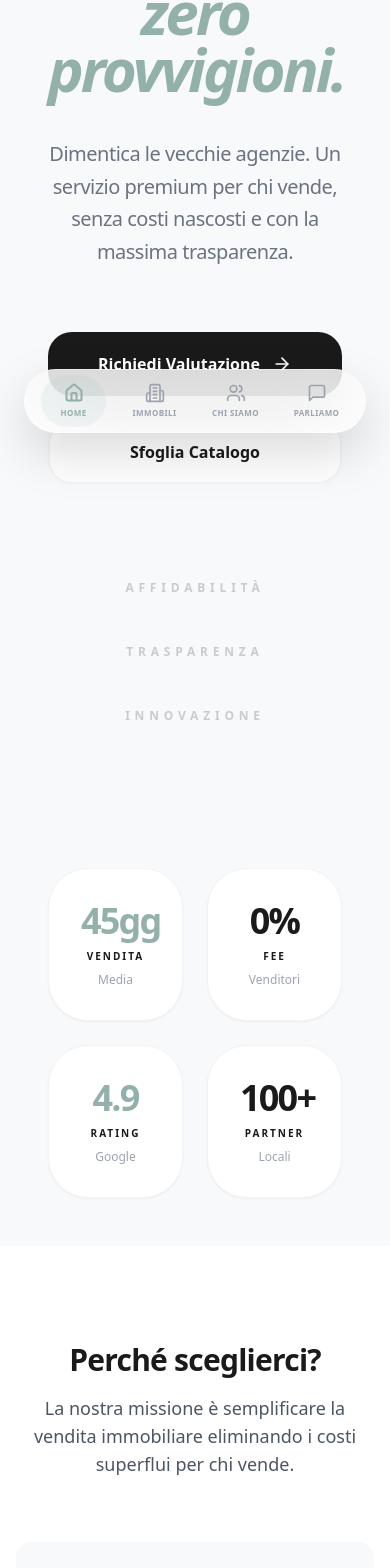
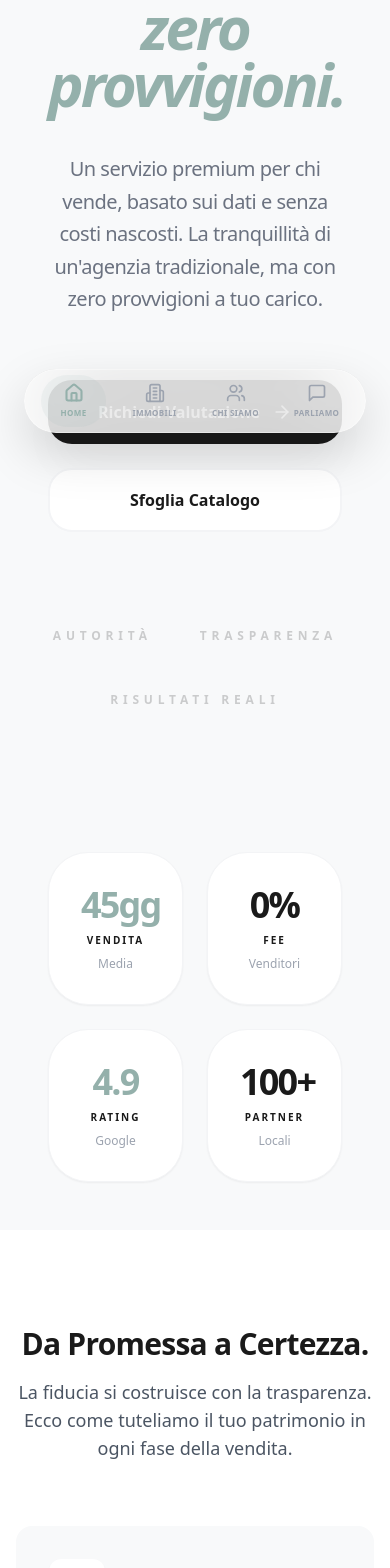
Before and after one commit to Chjnzo/ITI2.0, a React (Vite) app: page / in a window 390 px wide. Shown: the part 387-1955 px from the top of the page. Built offline with nearby package versions, Linux system fonts and the light colour scheme; no server answers; the database is empty.

Commit message:
[dyad] Aggiornato il copywriting della Home Page per riflettere un tono più autorevole, istituzionale e basato sulla trasparenza radicale. - wrote 4 file(s)

```diff
--- a/src/components/AboutSection.tsx
+++ b/src/components/AboutSection.tsx
@@ -13,10 +13,10 @@ const AboutSection = () => {
             whileInView={{ opacity: 1, y: 0 }}
             viewport={{ once: true }}
           >
-            <span className="text-[10px] font-bold tracking-[0.2em] text-[#94b0ab] uppercase mb-6 block">La Nostra Storia</span>
-            <h2 className="text-4xl md:text-6xl font-bold tracking-tighter mb-8 text-[#1a1a1a]">Ridefiniamo il mercato di Bergamo.</h2>
+            <span className="text-[10px] font-bold tracking-[0.2em] text-[#94b0ab] uppercase mb-6 block">L'Evoluzione</span>
+            <h2 className="text-4xl md:text-6xl font-bold tracking-tighter mb-8 text-[#1a1a1a]">Da innovatori a nuovo standard di mercato.</h2>
             <p className="text-lg md:text-xl text-gray-500 leading-relaxed mb-12">
-              Il Tuo Immobiliare nasce con una visione chiara: rendere la vendita di una casa un processo onesto, trasparente e privo di commissioni inutili per chi vende. Siamo un team di professionisti radicati nel territorio bergamasco.
+              Siamo partiti con l'obiettivo di cambiare le regole. Oggi, le decine di case vendute e la soddisfazione dei clienti dimostrano che un'alternativa equa esiste davvero. Uniamo la solidità di un'istituzione tradizionale all'efficienza tecnologica moderna.
             </p>
 
             <div className="grid grid-cols-2 gap-8 pt-8 border-t border-gray-100">
--- a/src/components/BentoHero.tsx
+++ b/src/components/BentoHero.tsx
@@ -30,7 +30,7 @@ const BentoHero = () => {
         >
           {/* Badge superiore pulito */}
           <div className="inline-flex items-center gap-2 px-5 py-2 bg-white border border-gray-100 rounded-full text-[#94b0ab] text-[10px] font-bold uppercase tracking-[0.2em] mb-12 shadow-sm">
-            <Sparkles size={12} /> L'immobiliare a Bergamo
+            <Sparkles size={12} /> L'Agenzia di Riferimento a Bergamo
           </div>
 
           {/* Titolo Monumentale */}
@@ -41,7 +41,7 @@ const BentoHero = () => {
 
           {/* Copy unificato */}
           <p className="text-xl md:text-2xl text-gray-500 font-medium mb-16 max-w-2xl mx-auto leading-relaxed tracking-tight">
-            Dimentica le vecchie agenzie. Un servizio premium per chi vende, senza costi nascosti e con la massima trasparenza.
+            Un servizio premium per chi vende, basato sui dati e senza costi nascosti. La tranquillità di un'agenzia tradizionale, ma con zero provvigioni a tuo carico.
           </p>
 
           {/* Azioni */}
@@ -60,9 +60,9 @@ const BentoHero = () => {
 
           {/* Footer Hero */}
           <div className="mt-24 flex flex-wrap justify-center gap-12 md:gap-20 opacity-20 grayscale">
-            <span className="text-xs font-bold tracking-[0.4em] uppercase">Affidabilità</span>
+            <span className="text-xs font-bold tracking-[0.4em] uppercase">Autorità</span>
             <span className="text-xs font-bold tracking-[0.4em] uppercase">Trasparenza</span>
-            <span className="text-xs font-bold tracking-[0.4em] uppercase">Innovazione</span>
+            <span className="text-xs font-bold tracking-[0.4em] uppercase">Risultati Reali</span>
           </div>
         </motion.div>
       </div>
--- a/src/components/TeamContact.tsx
+++ b/src/components/TeamContact.tsx
@@ -12,9 +12,9 @@ const TeamContact = () => {
           <div className="grid grid-cols-1 lg:grid-cols-2">
             <div className="p-8 md:p-16">
               <span className="text-[10px] font-bold tracking-[0.2em] text-[#94b0ab] uppercase mb-4 block">Contatti</span>
-              <h2 className="text-4xl md:text-6xl font-bold text-[#1a1a1a] mb-8 tracking-tighter">Siamo qui per te.</h2>
+              <h2 className="text-4xl md:text-6xl font-bold text-[#1a1a1a] mb-8 tracking-tighter">Scopri il vero valore di casa tua.</h2>
               <p className="text-lg text-gray-500 mb-12 leading-relaxed max-w-md">
-                Che tu stia cercando la casa dei tuoi sogni o voglia vendere la tua proprietà a zero provvigioni, il nostro team è pronto ad aiutarti.
+                Contattaci per una valutazione oggettiva e gratuita. Scopri quanto vale realmente il tuo immobile sul mercato di oggi, senza alcun vincolo.
               </p>
 
               <div className="space-y-8">
--- a/src/components/ValueProposition.tsx
+++ b/src/components/ValueProposition.tsx
@@ -8,22 +8,22 @@ const features = [
   {
     icon: <Shield className="w-8 h-8 text-[#94b0ab]" />,
     title: "Zero Provvigioni",
-    text: "Siamo professionisti nel settore... chi possiede un immobile non deve sostenere costi per venderlo!"
+    text: "Nessun costo per chi vende. Una garanzia contrattuale e una questione di trasparenza radicale, non uno slogan."
   },
   {
     icon: <FileText className="w-8 h-8 text-[#94b0ab]" />,
-    title: "Report Gratuito",
-    text: "Un'analisi chiara e dettagliata per scoprire il vero valore di mercato del tuo immobile."
+    title: "Valutazione Data-Driven",
+    text: "Niente opinioni. Analisi di mercato matematica e dossier verificato per posizionare l'immobile al suo reale valore."
   },
   {
     icon: <Star className="w-8 h-8 text-[#94b0ab]" />,
-    title: "Servizio Premium",
-    text: "Gestiamo ogni fase della vendita con la massima cura e professionalità."
+    title: "Gestione Istituzionale",
+    text: "Un team strutturato che gestisce ogni pratica burocratica, tutelandoti dal primo appuntamento fino al rogito."
   },
   {
     icon: <TrendingUp className="w-8 h-8 text-[#94b0ab]" />,
-    title: "Massimo Valore",
-    text: "Ottimizziamo la presentazione del tuo immobile per attirare gli acquirenti giusti."
+    title: "Vendita Rapida",
+    text: "Un'infrastruttura di marketing avanzata che ci permette di chiudere le vendite ben al di sotto della media cittadina."
   }
 ];
 
@@ -32,9 +32,9 @@ const ValueProposition = () => {
     <section id="servizi" className="py-24 bg-white">
       <div className="container mx-auto px-4 md:px-6">
         <div className="text-center max-w-3xl mx-auto mb-16">
-          <h2 className="text-3xl md:text-4xl font-bold text-[#1a1a1a] mb-4 tracking-tight">Perché sceglierci?</h2>
+          <h2 className="text-3xl md:text-4xl font-bold text-[#1a1a1a] mb-4 tracking-tight">Da Promessa a Certezza.</h2>
           <p className="text-gray-600 text-lg">
-            La nostra missione è semplificare la vendita immobiliare eliminando i costi superflui per chi vende.
+            La fiducia si costruisce con la trasparenza. Ecco come tuteliamo il tuo patrimonio in ogni fase della vendita.
           </p>
         </div>
 
```
